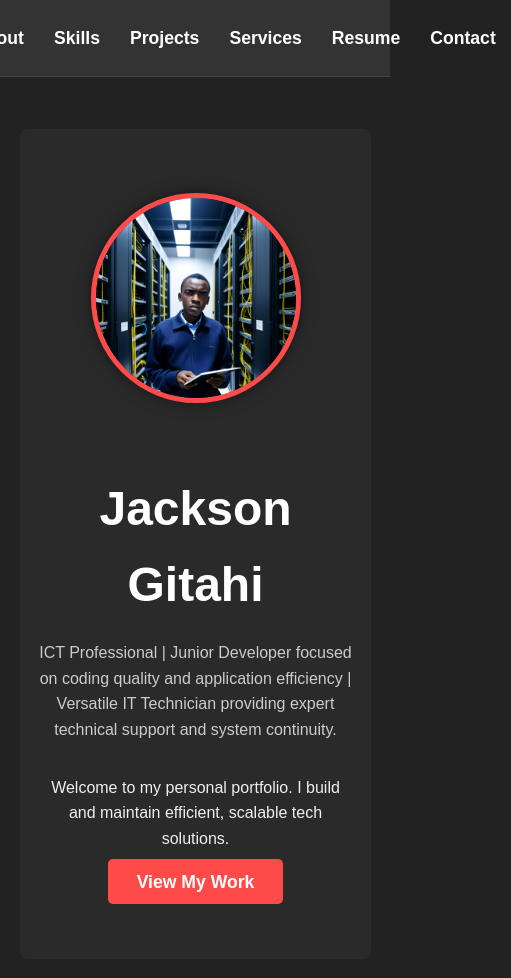
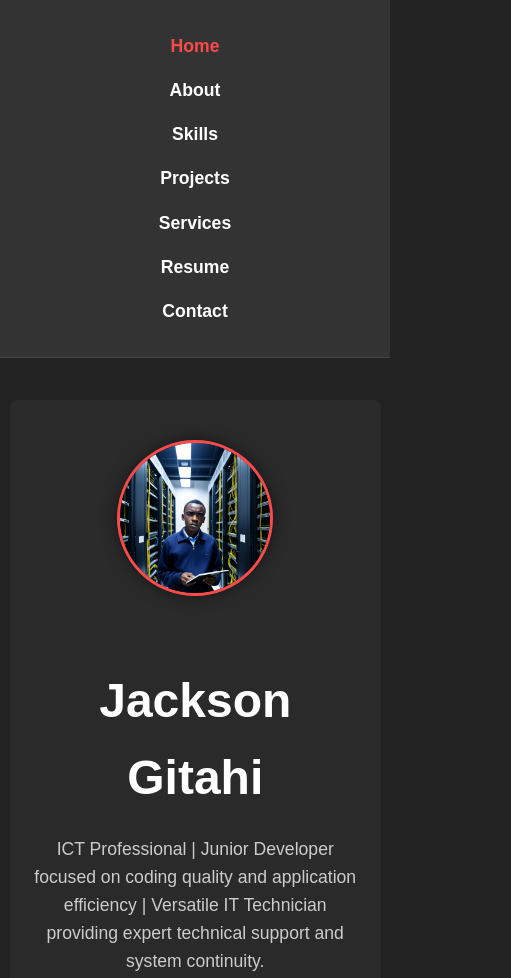
Before and after one commit to jackmarley254/My-Portfolio, a plain HTML site: page index.html in a window 390 px wide. Shown: the top 978 px of the page, 511 px wide, since content can reach past the window. Drawn offline with Linux system fonts and the light colour scheme.

Commit message:
make site responsive

```diff
--- a/static/css/style.css
+++ b/static/css/style.css
@@ -261,3 +261,60 @@ footer {
     box-shadow: 0 0 15px rgba(0, 0, 0, 0.5); /* Optional: adds a subtle shadow */
     margin-bottom: 20px; /* Adds some space below the image */
 }
+/* --- Responsive Styles (for Mobile) --- */
+/* This will apply to any screen 768px wide or smaller */
+
+@media (max-width: 768px) {
+
+    /* --- General --- */
+    h1 {
+        font-size: 2.2rem; /* Make main headings smaller */
+    }
+
+    h2 {
+        font-size: 1.8rem;
+    }
+
+    .container {
+        width: 95%; /* Use more of the screen */
+        padding: 10px;
+    }
+
+    /* --- Navigation --- */
+    nav ul {
+        flex-direction: column; /* Stack the nav links vertically */
+        align-items: center; /* Center them */
+        width: 100%;
+    }
+
+    nav ul li {
+        margin: 8px 0; /* Add space between the stacked links */
+    }
+
+    /* --- Home Page: Hero Section --- */
+    .hero {
+        padding: 2.5rem 1rem; /* Reduce top/bottom padding */
+    }
+
+    .profile-image {
+        width: 150px; /* Make profile image smaller */
+        height: 150px;
+        border-width: 3px; /* Make border thinner */
+    }
+
+    .hero .subtitle {
+        font-size: 1.1rem; /* Make subtitle smaller */
+    }
+
+    /* --- Grids (Cards & Skills) --- */
+    /* The grids will automatically stack to 1-column */
+    /* We just adjust the min-width for very small screens */
+
+    .skills-grid {
+        grid-template-columns: repeat(auto-fit, minmax(200px, 1fr));
+    }
+
+    .card-container {
+        grid-template-columns: repeat(auto-fit, minmax(250px, 1fr));
+    }
+}
```
